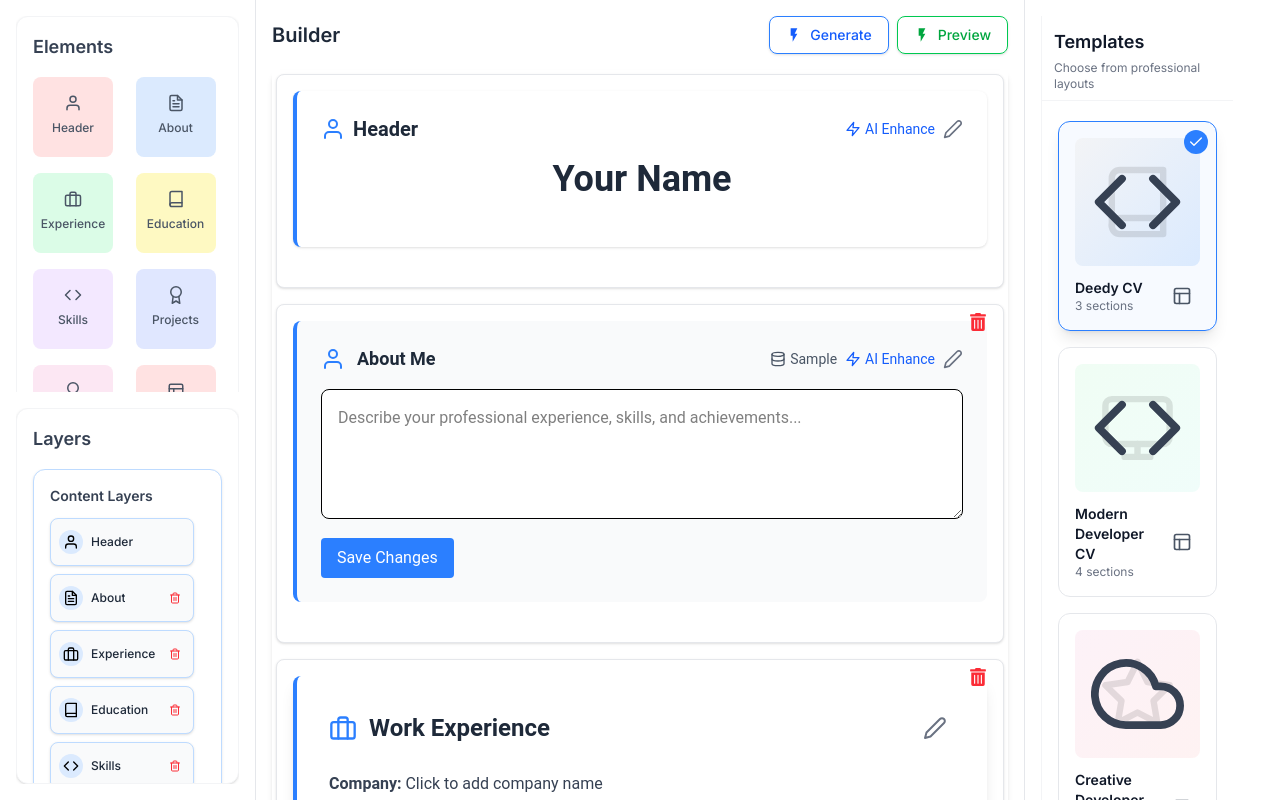
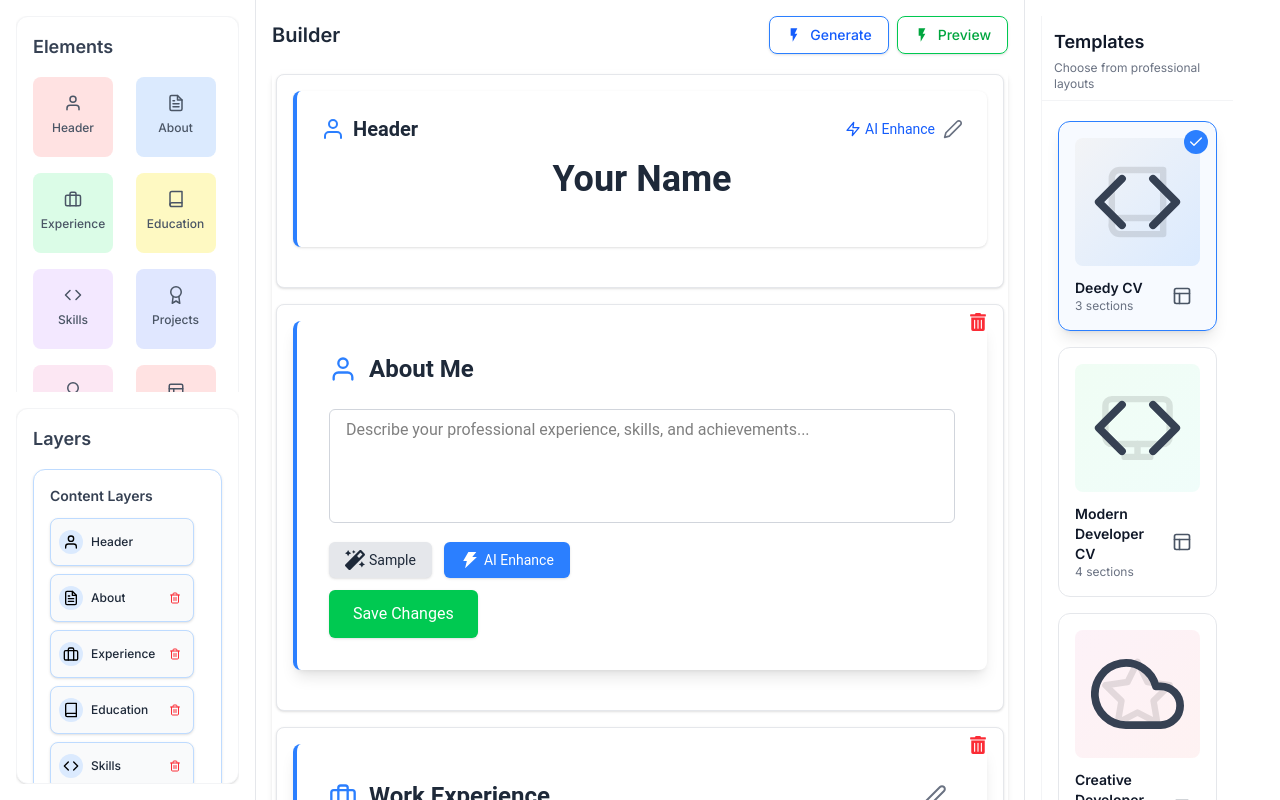
Before and after one commit to rajatsharmaji/resume-builder-surface, a React (Vite) app: page / in a window 1280 px wide. Both pictures are taken after a click on the button 953 px from the left and 359 px from the top of the page. Built offline with nearby package versions, Linux system fonts and the light colour scheme.

Commit message:
fix: about me section code enhanced

```diff
--- a/src/components/sections/AboutSection.jsx
+++ b/src/components/sections/AboutSection.jsx
@@ -1,7 +1,11 @@
+// src/components/AboutSection.jsx
 import { useContext, useState } from "react";
 import PropTypes from "prop-types";
-import { FiUser, FiEdit2, FiZap, FiDatabase } from "react-icons/fi";
+import { FiUser, FiEdit2 } from "react-icons/fi";
+import { AiFillThunderbolt } from "react-icons/ai";
+import { FaMagic } from "react-icons/fa";
 import axios from "axios";
+import * as Yup from "yup";
 import { ResumeContext } from "../../context/resume-context";
 import Loader from "../common/Loader";
 
@@ -13,27 +17,35 @@ const AboutSection = ({ sectionId, finalMode = false }) => {
   const [isGenerating, setIsGenerating] = useState(false);
   const [error, setError] = useState("");
 
+  // Yup validation schema for the About section.
+  const aboutSchema = Yup.string()
+    .required("About section cannot be empty")
+    .min(10, "About section must be at least 10 characters");
+
+  // Function to insert sample data.
+  const addSampleData = (e) => {
+    e.preventDefault();
+    e.stopPropagation();
     const sampleData =
       "Passionate software engineer with expertise in full-stack development, cloud computing, and agile methodologies.";
-
-  const addSampleData = () => {
     setAbout(sampleData);
-    updateSectionContent(sectionId, { about: sampleData });
+    // Update context only on save.
   };
 
-  const generateAIContent = async () => {
+  // Function to call AI to enhance content.
+  const generateAIContent = async (e) => {
+    e.preventDefault();
+    e.stopPropagation();
     try {
       setIsGenerating(true);
       setError("");
       const response = await axios.post(
         "http://localhost:3008/api/v1/ai/about",
-        {
-          text: about,
-        }
+        { text: about }
       );
       const result = response.data.result;
       setAbout(result);
-      updateSectionContent(sectionId, { about: result });
+      // Update context only on save.
     } catch (err) {
       console.error(err);
       setError("Failed to generate content. Please try again.");
@@ -42,15 +54,54 @@ const AboutSection = ({ sectionId, finalMode = false }) => {
     }
   };
 
+  // Function to fetch sample "about" data via drag-to-auto-fill.
+  const fetchAboutData = async () => {
+    try {
+      setIsGenerating(true);
+      setError("");
+      // Simulated API call – replace with your real endpoint if needed.
+      const response = await new Promise((resolve) =>
+        setTimeout(
+          () =>
+            resolve({
+              data: {
+                about:
+                  "Experienced professional with a proven track record in software development, innovative problem-solving, and team leadership.",
+              },
+            }),
+          1500
+        )
+      );
+      const sampleAbout = response.data.about;
+      setAbout(sampleAbout);
+      updateSectionContent(sectionId, { about: sampleAbout });
+    } catch (err) {
+      console.error(err);
+      setError("Failed to auto-fill about data. Please try again.");
+    } finally {
+      setIsGenerating(false);
+    }
+  };
+
+  // Handle save with validation.
   const handleSave = () => {
+    aboutSchema
+      .validate(about)
+      .then(() => {
         updateSectionContent(sectionId, { about });
         setIsEditing(false);
+        setError("");
+      })
+      .catch((validationError) => {
+        setError(validationError.message);
+      });
   };
 
+  // Final (read-only) mode view.
   if (finalMode) {
     return (
       <div className="mb-6 group relative">
-        <h3 className="text-lg font-semibold text-gray-800 mb-2 border-l-4 border-blue-500 pl-3">
+        <h3 className="text-2xl font-semibold text-gray-800 mb-4 border-l-4 border-blue-500 pl-3">
           Professional Profile
         </h3>
         <p className="text-gray-700 text-justify leading-relaxed">
@@ -61,63 +112,87 @@ const AboutSection = ({ sectionId, finalMode = false }) => {
   }
 
   return (
-    <div className="relative group border-l-4 border-blue-500 bg-gray-50 rounded-lg p-6 mb-6 transition-all hover:bg-gray-50/80">
-      <div className="flex justify-between items-center mb-4">
+    <div
+      className="relative group border-l-4 border-blue-500 bg-white shadow-lg rounded-lg p-8 mb-6 transition-transform duration-200 hover:scale-105"
+      draggable={!isEditing}
+      onDragStart={!isEditing ? fetchAboutData : undefined}
+    >
+      {/* Loader overlay when auto-fill is in progress (when not editing) */}
+      {!isEditing && isGenerating && (
+        <div className="absolute inset-0 flex items-center justify-center bg-gray-100 bg-opacity-75 z-10">
+          <Loader size="lg" />
+        </div>
+      )}
+
+      {/* Header */}
+      <div className="flex justify-between items-center mb-6">
         <div className="flex items-center gap-3">
-          <FiUser className="w-6 h-6 text-blue-500" />
-          <h3 className="text-lg font-semibold text-gray-800">About Me</h3>
+          <FiUser className="w-7 h-7 text-blue-500" />
+          <h3 className="text-2xl font-semibold text-gray-800">About Me</h3>
         </div>
-
         <div className="flex gap-2">
+          {!isEditing && (
             <button
-            onClick={addSampleData}
-            className="flex items-center gap-1 text-sm text-gray-600 hover:text-gray-800"
+              onClick={() => setIsEditing(true)}
+              className="p-2 rounded-full text-gray-500 hover:text-gray-700 hover:bg-gray-100 transition-colors"
             >
-            <FiDatabase className="w-4 h-4" />
-            <span>Sample</span>
+              <FiEdit2 className="w-6 h-6" />
             </button>
-
-          <button
-            onClick={generateAIContent}
-            disabled={isGenerating}
-            className="flex items-center gap-1 text-sm text-blue-600 hover:text-blue-700 disabled:opacity-50"
-          >
-            {isGenerating ? (
-              <Loader size="sm" />
-            ) : (
-              <FiZap className="w-4 h-4" />
           )}
-            <span>AI Enhance</span>
-          </button>
-
-          <button
-            onClick={() => setIsEditing(!isEditing)}
-            className="text-gray-500 hover:text-gray-700"
-          >
-            <FiEdit2 className="w-5 h-5" />
-          </button>
         </div>
       </div>
-
-      {error && <div className="mb-3 text-sm text-red-600">{error}</div>}
 
       {isEditing ? (
         <div className="relative">
           <textarea
             value={about}
             onChange={(e) => setAbout(e.target.value)}
-            className="w-full p-4 border rounded-lg focus:ring-2 focus:ring-blue-500 focus:border-transparent bg-white"
+            // Updated styling to match ExperienceSection input fields.
+            className="w-full px-4 py-2 border border-gray-300 rounded-md focus:outline-none focus:ring-2 focus:ring-blue-500 transition duration-150 bg-white resize-none"
             rows="4"
             placeholder="Describe your professional experience, skills, and achievements..."
           />
+          {/* Sample and AI Enhance buttons */}
+          <div className="flex gap-3 mt-3">
+            <button
+              type="button"
+              onClick={addSampleData}
+              className="flex items-center gap-1 px-4 py-2 bg-gray-200 text-gray-800 rounded-md shadow-sm hover:bg-gray-300 transition-colors text-sm"
+            >
+              <FaMagic className="w-5 h-5" />
+              <span>Sample</span>
+            </button>
+            <button
+              type="button"
+              onClick={generateAIContent}
+              disabled={isGenerating}
+              className="flex items-center gap-1 px-4 py-2 bg-blue-500 text-white rounded-md shadow-sm hover:bg-blue-600 transition-colors text-sm disabled:opacity-50"
+            >
+              {isGenerating ? (
+                <Loader size="sm" />
+              ) : (
+                <>
+                  <AiFillThunderbolt className="w-5 h-5" />
+                  <span>AI Enhance</span>
+                </>
+              )}
+            </button>
+          </div>
+          {/* Error message */}
+          {error && (
+            <div className="mt-4 p-4 bg-red-50 border-l-4 border-red-500 text-red-700 rounded shadow">
+              {error}
+            </div>
+          )}
           <button
             onClick={handleSave}
-            className="mt-3 px-4 py-2 bg-blue-500 text-white rounded hover:bg-blue-600 transition-colors"
+            className="mt-3 px-6 py-3 bg-green-500 text-white rounded-md shadow hover:bg-green-600 transition-colors"
           >
             Save Changes
           </button>
         </div>
       ) : (
+        // Preview view (click anywhere to edit)
         <div
           className="prose max-w-none cursor-text"
           onClick={() => setIsEditing(true)}
@@ -127,7 +202,7 @@ const AboutSection = ({ sectionId, finalMode = false }) => {
               "Click the edit button to add your professional summary..."}
           </p>
           <div className="mt-2 text-sm text-gray-400">
-            Click to edit - AI Enhance available
+            Click to edit – Drag to auto-fill about data available
           </div>
         </div>
       )}
```
Lines whose indentation alone changed are shown as unchanged.
